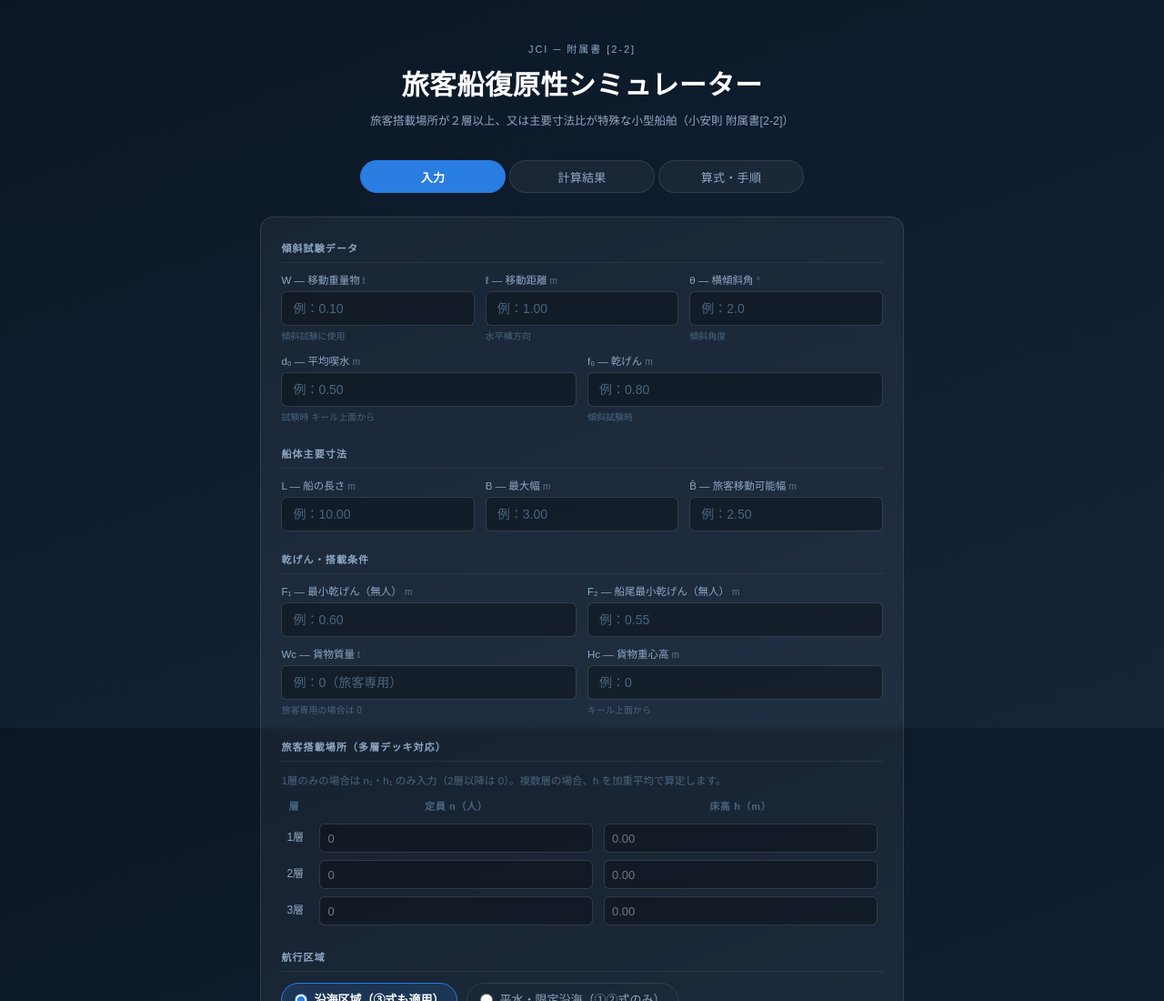
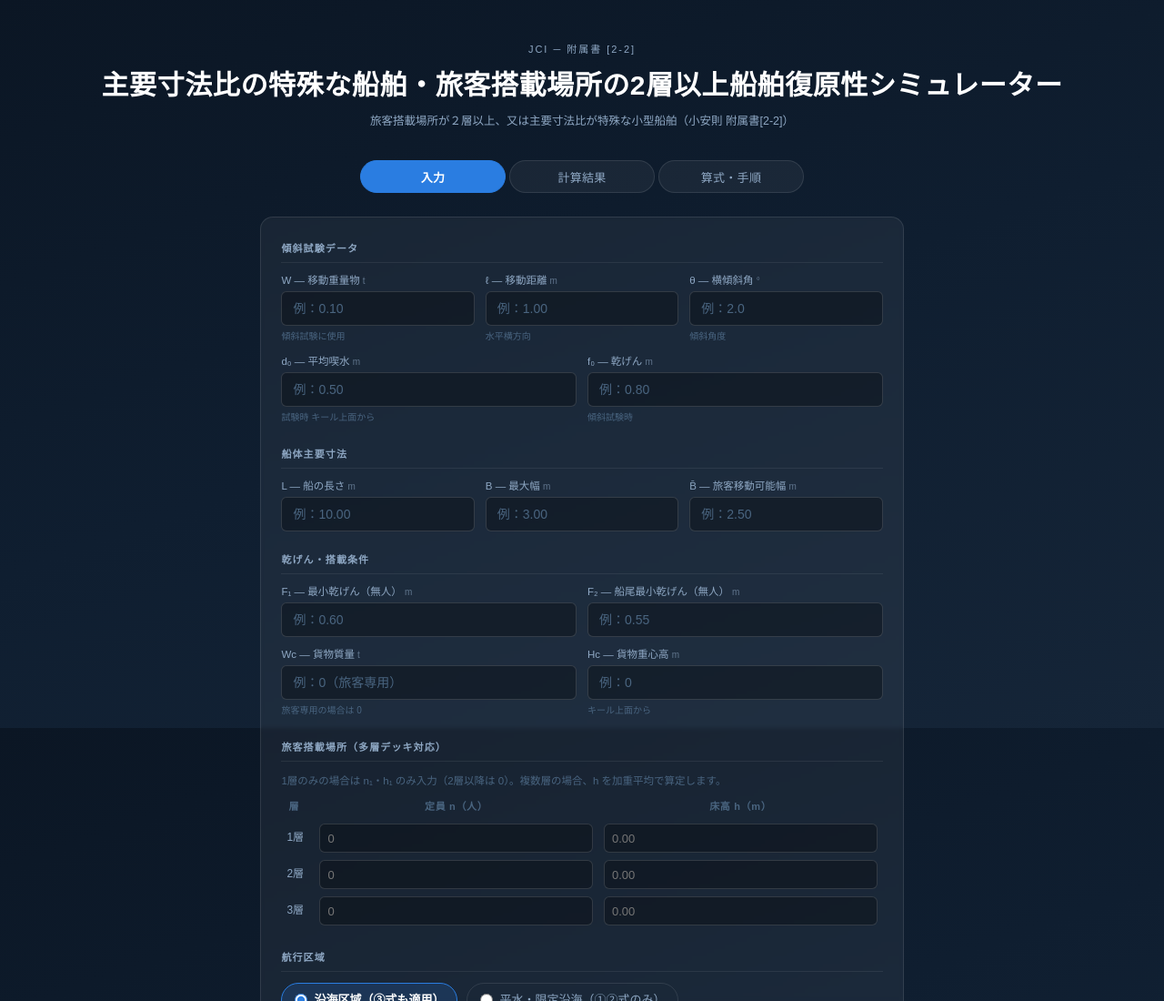
Before and after one commit to itoshiaki2008-coder/annex_2_2_stability, a plain HTML site: page index.html in a window 1280 px wide. Shown: the top 1100 px of the page at 91% size. Drawn offline with Linux system fonts and the light colour scheme.

Commit message:
Update heading for passenger ship simulator

```diff
--- a/index.html
+++ b/index.html
@@ -116,7 +116,7 @@ footer{text-align:center;padding:1.5rem;font-size:11px;color:var(--text-hint);bo
 
 <div class="hero">
   <div class="eyebrow">JCI ─ 附属書 [2-2]</div>
-  <h1>旅客船復原性シミュレーター</h1>
+  <h1>主要寸法比の特殊な船舶・旅客搭載場所の2層以上船舶復原性シミュレーター</h1>
   <div class="sub">旅客搭載場所が２層以上、又は主要寸法比が特殊な小型船舶（小安則 附属書[2-2]）</div>
 </div>
 
```
